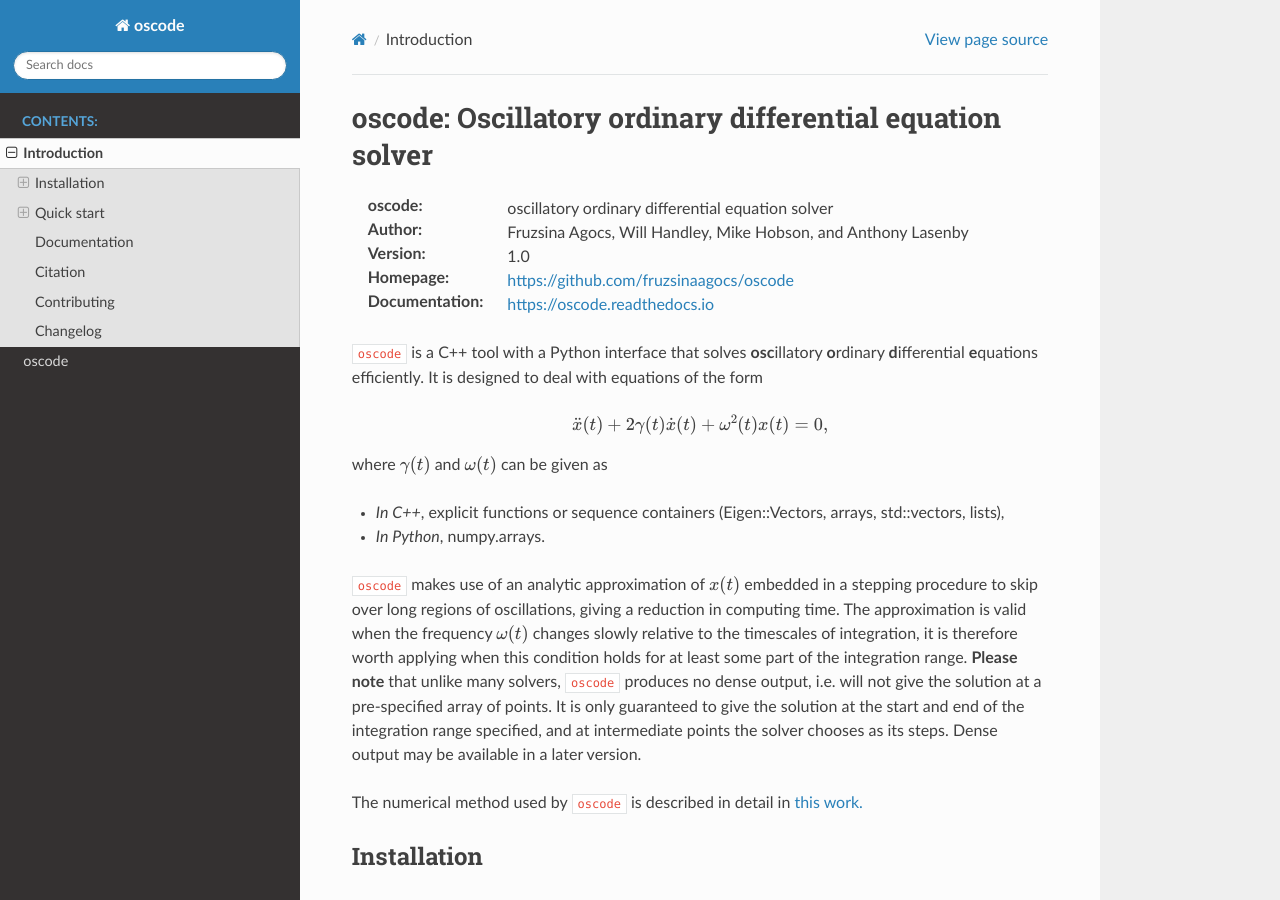
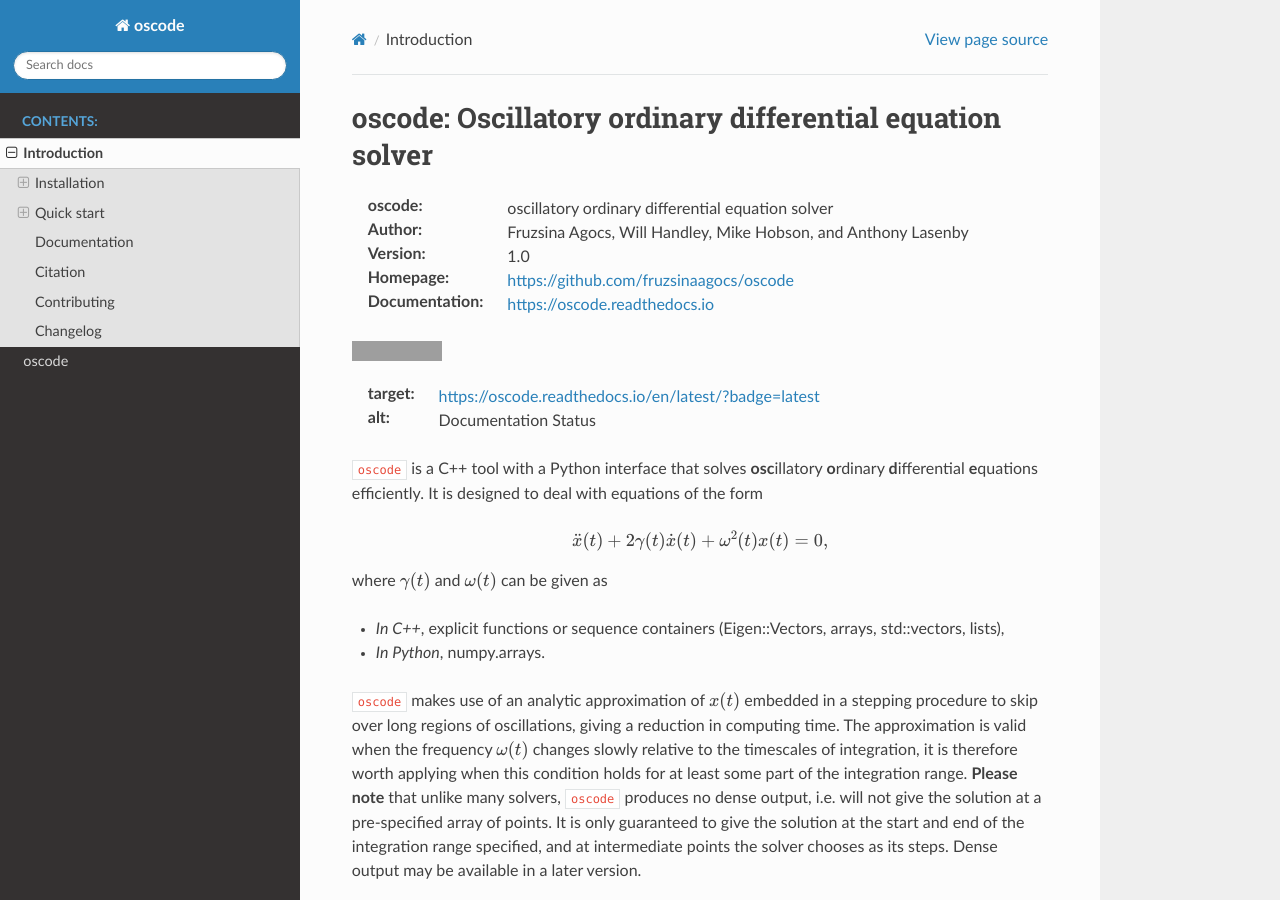
Before and after one commit to fruzsinaagocs/oscode, a Sphinx documentation site: the page built from pyoscode/docs/source/introduction.rst, in a window 1280 px wide and 900 px high. Built offline with Sphinx 7.4.7 and the Read the Docs theme 2.0.0, drawn with Linux system fonts in a browser that asks for light colours; grey boxes are pictures that could not be loaded.

Commit message:
Added docs status badge

```diff
--- a/README.rst
+++ b/README.rst
@@ -7,6 +7,11 @@
 :Version: 1.0
 :Homepage: https://github.com/fruzsinaagocs/oscode
 :Documentation: https://oscode.readthedocs.io
+
+.. image:: https://readthedocs.org/projects/oscode/badge/?version=latest
+:target: https://oscode.readthedocs.io/en/latest/?badge=latest
+:alt: Documentation Status
+
 
 ``oscode`` is a C++ tool with a Python interface that solves **osc**\illatory
 **o**\rdinary **d**\ifferential **e**\quations efficiently. It is designed to
--- a/pyoscode/docs/source/introduction.rst
+++ b/pyoscode/docs/source/introduction.rst
@@ -9,6 +9,10 @@
 :Version: 1.0
 :Homepage: https://github.com/fruzsinaagocs/oscode
 :Documentation: https://oscode.readthedocs.io
+
+.. image:: https://readthedocs.org/projects/oscode/badge/?version=latest
+:target: https://oscode.readthedocs.io/en/latest/?badge=latest
+:alt: Documentation Status
 
 ``oscode`` is a C++ tool with a Python interface that solves **osc**\illatory
 **o**\rdinary **d**\ifferential **e**\quations efficiently. It is designed to
```
